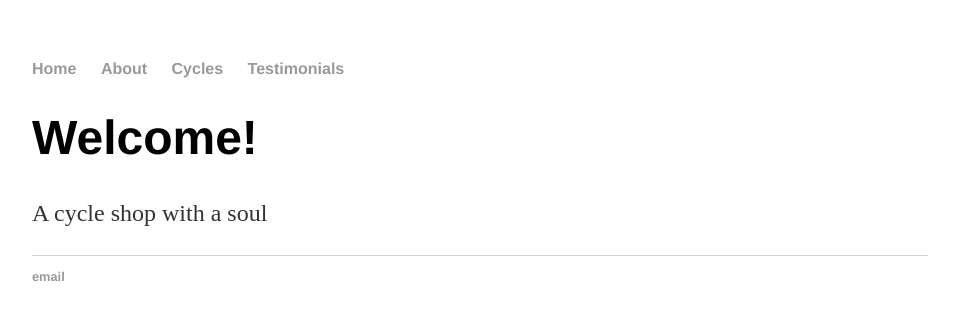
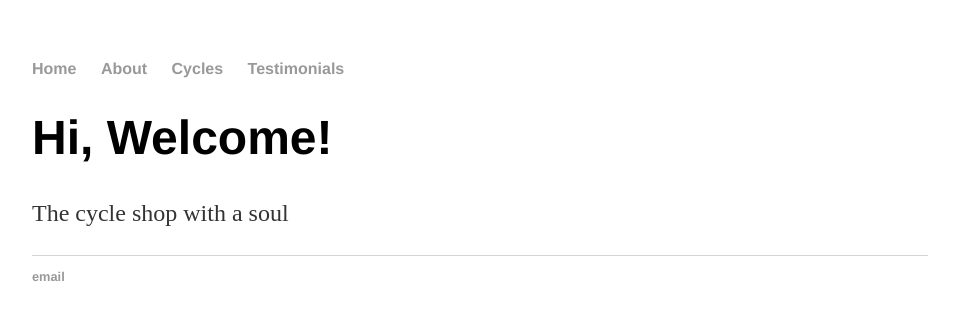
Before and after one commit to escapadesponda/escapadesponda.github.io, a Jekyll site: the page built from index.html, in a window 1280 px wide. Shown: the top 320 px of the page, without its empty margins (160-1119 px from the left). Built offline with Jekyll 4.4.1, drawn with Linux system fonts in a browser that asks for light colours.

Commit message:
Update index.html

```diff
--- a/index.html
+++ b/index.html
@@ -1,29 +1,8 @@
-<!DOCTYPE html>
-<html>
-	<head>
-		<title>Escapades - For the Road & Beyond</title>
-		<!-- link to main stylesheet -->
-		<link rel="stylesheet" type="text/css" href="/css/main.css">
-	</head>
-	<body>
-		<nav>
-    		<ul>
-        		<li><a href="/">Home</a></li>
-	        	<li><a href="/about">About</a></li>
-        		<li><a href="/cycles">Cycles</a></li>
-        		<li><a href="/testimonials">Testimonials</a></li>
-    		</ul>
-		</nav>
-		<div class="container">
-    		<div class="blurb">
-        		<h1>Welcome!</h1>
-				<p>A cycle shop with a soul</p>
-    		</div><!-- /.blurb -->
-		</div><!-- /.container -->
-		<footer>
-    		<ul>
-        		<li><a href="mailto:ftrb.bikes@gmail.com">email</a></li>
-			</ul>
-		</footer>
-	</body>
-</html>
+---
+layout: default
+title: Escapades For the Road & Beyond
+---
+<div class="blurb">
+	<h1>Hi, Welcome!</h1>
+	<p>The cycle shop with a soul</p>
+</div><!-- /.blurb -->
```
